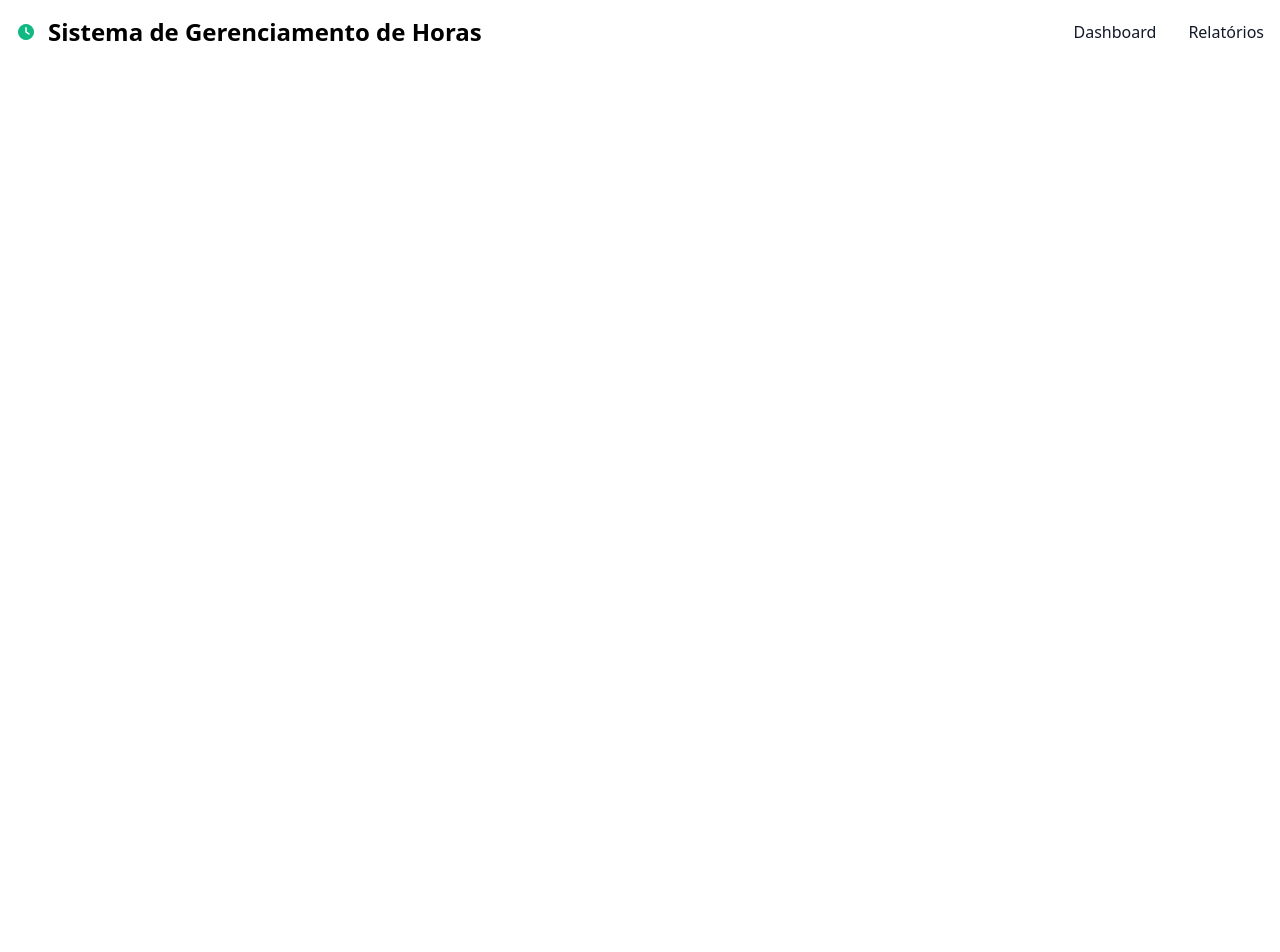
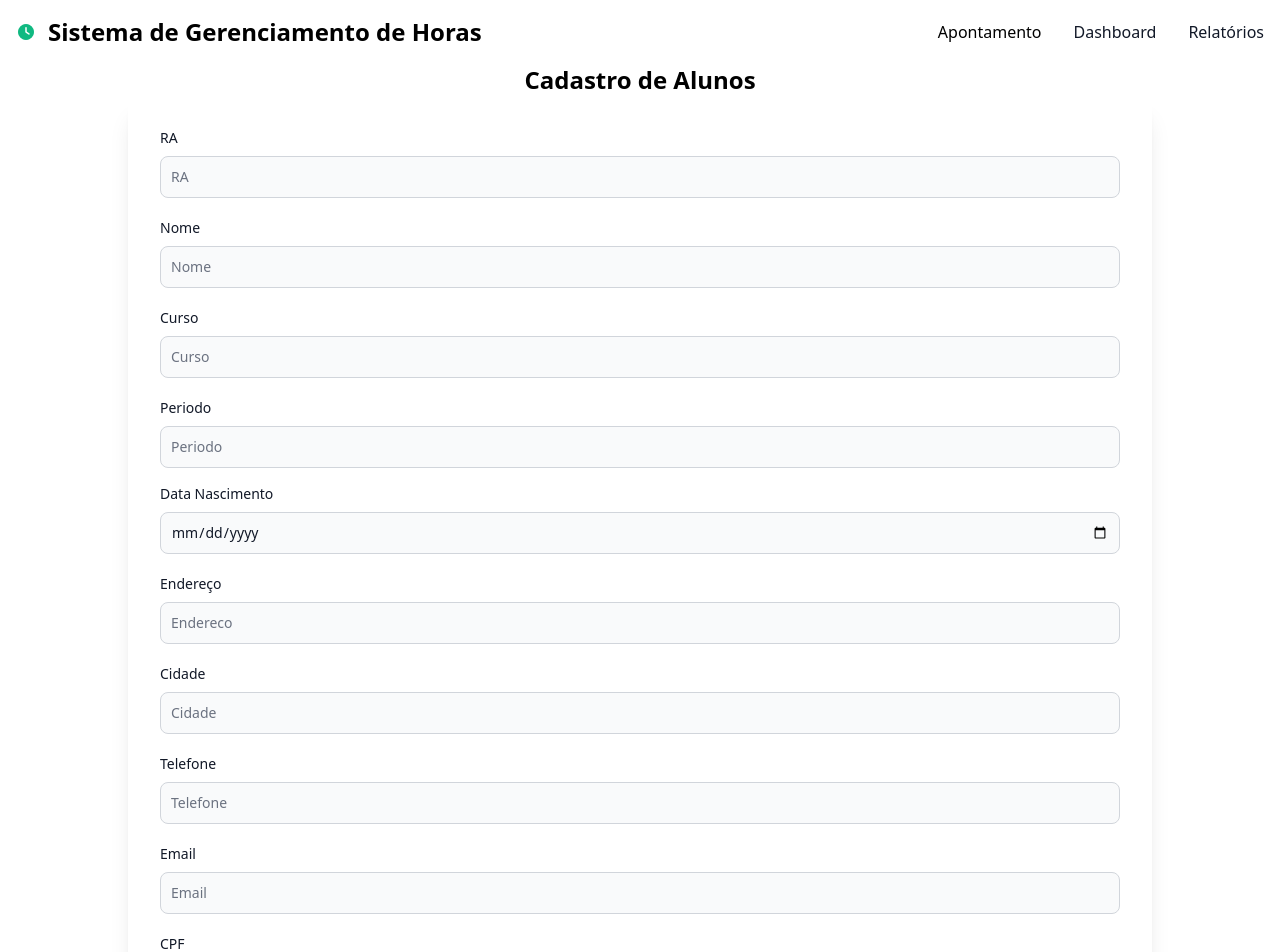
Before and after one commit to supleme/tcc, an Angular app: page /cadastro-aluno in a window 1280 px wide. Before the commit this address led to /. Shown: the top 952 px of the page. Before the commit the page ends 800 px from the top, so only its background shows below. Built offline with nearby package versions, Linux system fonts and the light colour scheme.

Commit message:
Create cadastro-aluno and service student

```diff
--- a/src/app/app-routing-module.ts
+++ b/src/app/app-routing-module.ts
@@ -5,6 +5,7 @@ import { Apontamento } from './features/apontamento/apontamento';
 import { Relatorio } from './features/relatorio/relatorio';
 import { Alunos } from './features/alunos/alunos';
 import { Login } from './components/login/login';
+import { CadastroAluno } from './features/cadastro-aluno/cadastro-aluno';
 
 const routes: Routes = [
   {path: '', component: HomeAluno},
@@ -12,6 +13,7 @@ const routes: Routes = [
   {path: 'relatorio', component: Relatorio},
   {path: 'alunos', component: Alunos},
   {path: 'login', component: Login},
+  {path: 'cadastro-aluno', component: CadastroAluno},
 ];
 
 @NgModule({
--- a/src/app/app.ts
+++ b/src/app/app.ts
@@ -1,3 +1,4 @@
+import { HttpClient } from '@angular/common/http';
 import { Component, OnInit, signal } from '@angular/core';
 import { Router } from '@angular/router';
 import { initFlowbite } from 'flowbite';
@@ -11,7 +12,7 @@ import { initFlowbite } from 'flowbite';
 export class App implements OnInit {
   protected readonly title = signal('gerenciador-extensao');
 
-  constructor(public router: Router) {}
+  constructor(public router: Router, private http: HttpClient) {}
   isLoginPage(): boolean {
     return this.router.url === '/login';
   }
--- a/src/app/features/alunos/alunos.html
+++ b/src/app/features/alunos/alunos.html
@@ -5,11 +5,11 @@
 </div>
 
 <div class="w-4/5 mx-auto justify-end py-2.5 rounded-xl shadow-xl sm:p-8">
-  <h2 class="font-bold">Total: {{ num_alunos }}</h2>
-  <div *ngFor="let aluno of alunos" class="py-2">
+  <h2 class="font-bold">Total: {{ num_students }}</h2>
+  <div *ngFor="let student of students" class="py-2">
     <div class="flex items-center justify-between">
-      <p class="text-start font-medium">{{ aluno.nome }}</p>
-      <button class="rounded-full px-3 py-0.5 bg-blue-500 text-white hover:bg-blue-600 transition" (click)="mostrarInformacoes(aluno)">Informações</button>
+      <p class="text-start font-medium">{{ student.nome }}</p>
+      <button class="rounded-full px-3 py-0.5 bg-blue-500 text-white hover:bg-blue-600 transition" (click)="showInformation(student)">Informações</button>
     </div>
 
     <!-- Linha decorativa com Tailwind -->
@@ -24,9 +24,11 @@
       <button type="button" (click)="fecharModal()" class="text-gray-400 bg-transparent hover:bg-gray-200 hover:text-gray-900 rounded-lg text-sm w-8 h-8 flex justify-center items-center">&times;</button>
     </div>
     <div class="space-y-2">
-      <p><strong>Nome:</strong> {{ alunoSelecionado?.nome }}</p>
-      <p><strong>RA:</strong> {{ alunoSelecionado?.RA }}</p>
-      <p><strong>Curso:</strong> {{ alunoSelecionado?.curso }}</p>
+      <p><strong>Nome:</strong> {{ studentSelect?.nome }}</p>
+      <p><strong>RA:</strong> {{ studentSelect?.RA }}</p>
+      <p><strong>Curso:</strong> {{ studentSelect?.curso }}</p>
+      <p><strong>Periodo:</strong> {{ studentSelect?.periodo }}</p>
+      <p><strong>Email:</strong> {{ studentSelect?.email }}</p>
     </div>
   </div>
 
--- a/src/app/features/alunos/alunos.ts
+++ b/src/app/features/alunos/alunos.ts
@@ -1,4 +1,5 @@
 import { Component } from '@angular/core';
+import { Student } from '../../services/student';
 
 @Component({
   selector: 'app-alunos',
@@ -7,25 +8,41 @@ import { Component } from '@angular/core';
   styleUrl: './alunos.css'
 })
 export class Alunos {
-  alunoSelecionado: any = null;
+  studentSelect: any = null;
+  students = [
+  { id: 1, nome: 'Cesar Abreu', RA: 2311240, curso: 'Sistemas para Internet' },
+  { id: 2, nome: 'Joana Silva', RA: 234456, curso: 'Engenharia Civil' },
+  { id: 3, nome: 'Lucas Costa', RA: 234567, curso: 'Engenharia Mecanica' },
+  { id: 4, nome: 'Maria Oliveira', RA: 256789, curso: 'Engenharia Eletrica' },
+];
 
-  alunos = [
-    { id: 1, nome: 'Cesar Abreu', RA: 2311240, curso: 'Sistemas para Internet' },
-    { id: 2, nome: 'Joana Silva', RA: 234456, curso: 'Engenharia Civil' },
-    { id: 3, nome: 'Lucas Costa', RA: 234567, curso: 'Engenharia Mecanica' },
-    { id: 4, nome: 'Maria Oliveira', RA: 256789, curso: 'Engenharia Eletrica' },
-  ];
+  /**
+   * Inicializa o component, carregando a lista de alunos ao ser inicializado.
+   * @param serviceStudent - Servi o respons vel por fornecer a lista de alunos.
+   */
+  constructor(private serviceStudent: Student){
+    this.serviceStudent.getAlunos().subscribe({
+      next: (response: any) => {
+        this.students = response;
+        console.log(response)
+      },
+      error: (error: any) => {
+        console.log(error);
+      }
+    })
+  }
 
-  get num_alunos() {
-    return this.alunos.length;
+
+  get num_students() {
+    return this.students.length;
   }
 
   teste(aluno: any) {
     console.log(aluno);
   }
 
-  mostrarInformacoes(aluno: any) {
-    this.alunoSelecionado = aluno;
+  showInformation(aluno: any) {
+    this.studentSelect = aluno;
     const modal = document.getElementById('modalAluno');
     if (modal) {
       modal.classList.remove('hidden');
--- /dev/null
+++ b/src/app/features/cadastro-aluno/cadastro-aluno.html
@@ -0,0 +1,49 @@
+<div class="grid grid-cols-6 gap-4">
+  <div class="text-center col-start-2 col-end-6"><span class="self-center text-2xl font-semibold whitespace-nowrap">Cadastro de Alunos</span></div>
+</div>
+
+<form [formGroup]="cadastroForm" class="w-4/5 mx-auto justify-end py-2.5 rounded-xl shadow-xl sm:p-8">
+  <div class="mb-5">
+      <label class="block mb-2 text-sm font-medium text-gray-900">RA</label>
+      <input type="text" formControlName="RA" class="bg-gray-50 border border-gray-300 text-gray-900 text-sm rounded-lg focus:ring-blue-500 focus:border-blue-500 block w-full p-2.5" placeholder="RA">
+  </div>
+  <div class="mb-5">
+      <label class="block mb-2 text-sm font-medium text-gray-900">Nome</label>
+      <input type="text" formControlName="nome" class="bg-gray-50 border border-gray-300 text-gray-900 text-sm rounded-lg focus:ring-blue-500 focus:border-blue-500 block w-full p-2.5" placeholder="Nome">
+  </div>
+  <div class="mb-5">
+      <label class="block mb-2 text-sm font-medium text-gray-900">Curso</label>
+      <input type="text" formControlName="curso" class="bg-gray-50 border border-gray-300 text-gray-900 text-sm rounded-lg focus:ring-blue-500 focus:border-blue-500 block w-full p-2.5" placeholder="Curso">
+  </div>
+   <div>
+      <label class="block mb-2 text-sm font-medium text-gray-900">Periodo</label>
+      <input type="number" formControlName="periodo" class="mb-4 bg-gray-50 border border-gray-300 text-gray-900 text-sm rounded-lg focus:ring-blue-500 focus:border-blue-500 block w-full p-2.5" placeholder="Periodo">
+  </div>
+  <div class="mb-5">
+      <label class="block mb-2 text-sm font-medium text-gray-900">Data Nascimento</label>
+      <input type="date" formControlName="data_nascimento" class="bg-gray-50 border border-gray-300 text-gray-900 text-sm rounded-lg focus:ring-blue-500 focus:border-blue-500 block w-full p-2.5" placeholder="Data de nascimento">
+  </div>
+  <div class="mb-5">
+      <label class="block mb-2 text-sm font-medium text-gray-900">Endereço</label>
+      <input type="text" formControlName="endereco" class="bg-gray-50 border border-gray-300 text-gray-900 text-sm rounded-lg focus:ring-blue-500 focus:border-blue-500 block w-full p-2.5" placeholder="Endereco">
+  </div>
+  <div class="mb-5">
+      <label class="block mb-2 text-sm font-medium text-gray-900">Cidade</label>
+      <input type="text" formControlName="cidade" class="bg-gray-50 border border-gray-300 text-gray-900 text-sm rounded-lg focus:ring-blue-500 focus:border-blue-500 block w-full p-2.5" placeholder="Cidade">
+  </div>
+  <div class="mb-5">
+      <label class="block mb-2 text-sm font-medium text-gray-900">Telefone</label>
+      <input type="text" formControlName="telefone" class="bg-gray-50 border border-gray-300 text-gray-900 text-sm rounded-lg focus:ring-blue-500 focus:border-blue-500 block w-full p-2.5" placeholder="Telefone">
+  </div>
+  <div class="mb-5">
+      <label class="block mb-2 text-sm font-medium text-gray-900">Email</label>
+      <input type="text" formControlName="email" class="bg-gray-50 border border-gray-300 text-gray-900 text-sm rounded-lg focus:ring-blue-500 focus:border-blue-500 block w-full p-2.5" placeholder="Email">
+  </div>
+  <div class="mb-5">
+      <label class="block mb-2 text-sm font-medium text-gray-900">CPF</label>
+      <input type="text" formControlName="CPF" class="bg-gray-50 border border-gray-300 text-gray-900 text-sm rounded-lg focus:ring-blue-500 focus:border-blue-500 block w-full p-2.5" placeholder="Cpf">
+  </div>
+  <div class="flex justify-center items-center">
+    <button type="button" (click)="apontar()" class=" w-1/2 focus:outline-none text-white bg-green-700 hover:bg-green-800 focus:ring-4 focus:ring-green-300 font-medium rounded-lg text-sm px-5 py-2.5 dark:bg-green-600 dark:hover:bg-green-700 dark:focus:ring-green-800">Apontar</button>
+  </div>
+</form>
--- /dev/null
+++ b/src/app/features/cadastro-aluno/cadastro-aluno.ts
@@ -0,0 +1,50 @@
+import { Component } from '@angular/core';
+import { FormBuilder } from '@angular/forms';
+import { Student } from '../../services/student';
+
+@Component({
+  selector: 'app-cadastro-aluno',
+  standalone: false,
+  templateUrl: './cadastro-aluno.html',
+  styleUrl: './cadastro-aluno.css'
+})
+export class CadastroAluno {
+  cadastroForm: any;
+
+  constructor(private fb: FormBuilder, private serviceStudent: Student){}
+
+  ngOnInit(): void {
+    this.cadastroForm = this.fb.group({
+      RA: [''],
+      nome: [''],
+      curso: [''],
+      periodo: [''],
+      data_nascimento: [''],
+      endereco: [''],
+      cidade: [''],
+      telefone: [''],
+      email: [''],
+      CPF: [''],
+      ativo: [true], // se quiser ter um campo ativo
+    });
+  }
+
+  apontar(){
+    if (this.cadastroForm.valid) {
+      const formData = this.cadastroForm.value;
+      console.log('Dados do formulário:', formData);
+
+      this.serviceStudent.registerStudent(formData).subscribe({
+        next: (response: any) => {
+          console.log(response);
+        },
+        error: (error: any) => {
+          console.log(error);
+        }
+      })
+    } else {
+      console.warn('Formulário inválido');
+    }
+  }
+
+}
--- /dev/null
+++ b/src/app/services/student.ts
@@ -0,0 +1,21 @@
+import { HttpClient } from '@angular/common/http';
+import { Injectable } from '@angular/core';
+
+@Injectable({
+  providedIn: 'root'
+})
+export class Student {
+
+  apiUrl = 'http://localhost:8000/api/alunos';
+
+  constructor( private http: HttpClient){}
+
+  registerStudent(body: any) {
+    return this.http.post(this.apiUrl, body);
+  }
+
+
+  getAlunos(): any {
+    return this.http.get(this.apiUrl);
+  }
+}
--- /dev/null
+++ b/src/app/services/test.ts
@@ -0,0 +1,14 @@
+import { Injectable } from '@angular/core';
+import { HttpClient } from '@angular/common/http';
+
+@Injectable({
+  providedIn: 'root'
+})
+export class Test {
+  constructor( private http: HttpClient){
+  }
+
+  getAlunos(): any {
+    return this.http.get('http://localhost:8000/alunos');
+  }
+}
```
Also changed, not shown: src/app/app-module.ts (+6 -3 lines), src/app/features/cadastro-aluno/cadastro-aluno.css (added).
